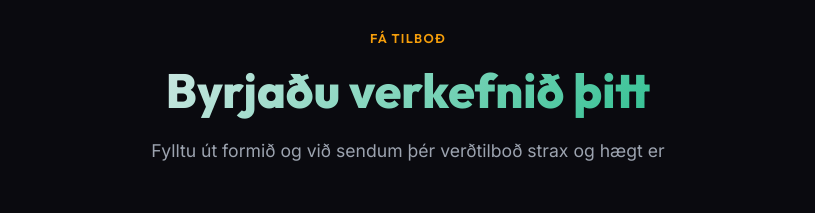
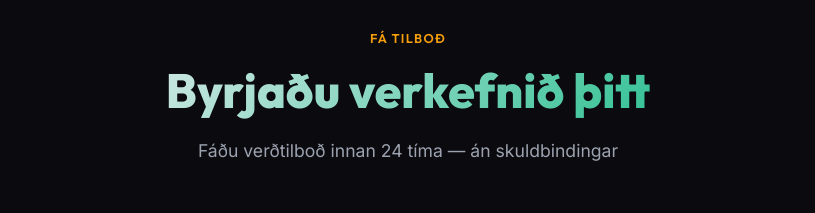
Before and after one commit to Blingiceland/skemmtileghonnun, a Next.js app: page / in a window 1280 px wide. Shown: the part 4360-4573 px from the top of the page, without its empty margins (232-1047 px from the left). Built offline with nearby package versions, Linux system fonts and the light colour scheme.

Commit message:
fix: simplify quote form subtitle

```diff
--- a/src/components/QuoteForm.tsx
+++ b/src/components/QuoteForm.tsx
@@ -199,7 +199,7 @@ export default function QuoteForm() {
                         className="section-subtitle"
                         style={{ textAlign: "center", margin: "0 auto" }}
                     >
-                        Fylltu út formið og við sendum þér verðtilboð strax og hægt er
+                        Fáðu verðtilboð innan 24 tíma — án skuldbindingar
                     </p>
                 </div>
 
```
